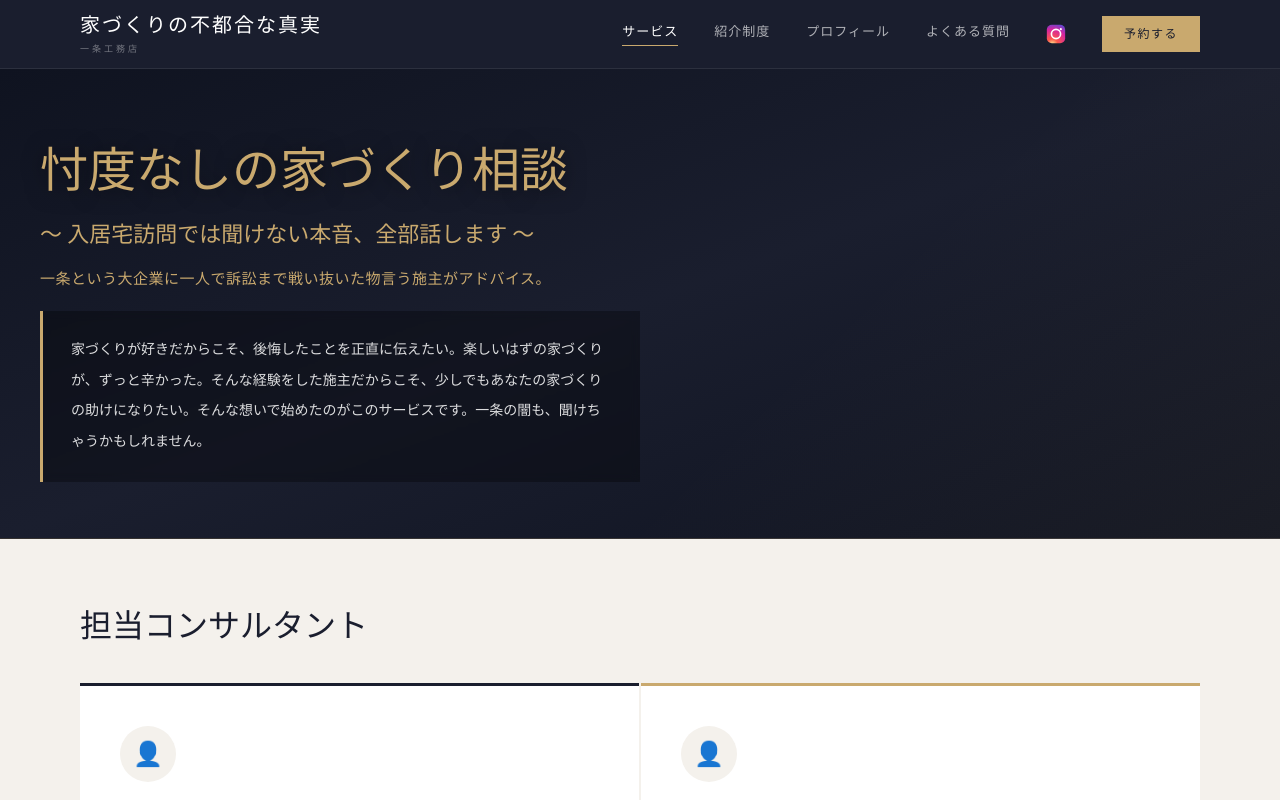
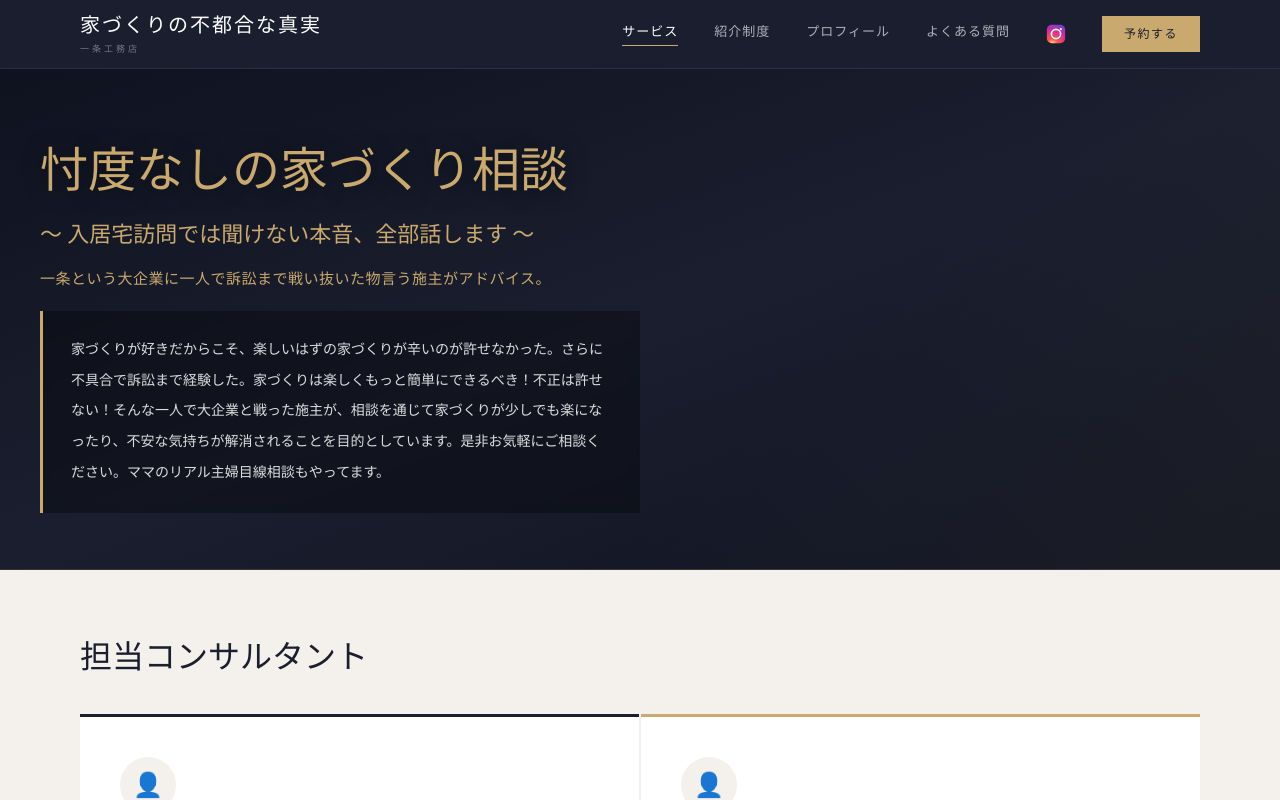
Before and after one commit to tradehant1-cloud/ichijo-consul, a React (Vite) app: page / in a window 1280 px wide. Shown: the top 800 px of the page. Built offline with nearby package versions, Linux system fonts and the light colour scheme.

Commit message:
update hero description

```diff
--- a/src/App.jsx
+++ b/src/App.jsx
@@ -261,10 +261,10 @@
     .footer-insta { color: rgba(255,255,255,0.4); transition: color 0.2s; display: flex; }
     .footer-insta:hover { color: #fff; }
     .how-grid { display: grid; grid-template-columns: repeat(4, 1fr); }
-    .how-step { padding: 20px 24px; border-right: 1px solid #f0ede8; }
+    .how-step { padding: 14px 20px; border-right: 1px solid #f0ede8; }
     .how-step:last-child { border-right: none; }
-    .how-num { font-family: 'Cormorant Garamond', serif; font-size: 32px; color: #e8e2d8; font-weight: 600; margin-bottom: 8px; }
-    .how-text { font-size: 13px; color: #444; line-height: 1.8; }
+    .how-num { font-family: 'Cormorant Garamond', serif; font-size: 26px; color: #e8e2d8; font-weight: 600; margin-bottom: 4px; }
+    .how-text { font-size: 12px; color: #444; line-height: 1.6; }
     @media (max-width: 768px) {
       .header-inner { padding: 0 20px; }
       .nav-links { display: none; }
@@ -332,7 +332,7 @@
                 一条という大企業に一人で訴訟まで戦い抜いた物言う施主がアドバイス。
               </p>
               <p className="page-desc">
-                家づくりが好きだからこそ、後悔したことを正直に伝えたい。楽しいはずの家づくりが、ずっと辛かった。そんな経験をした施主だからこそ、少しでもあなたの家づくりの助けになりたい。そんな想いで始めたのがこのサービスです。一条の闇も、聞けちゃうかもしれません。
+                家づくりが好きだからこそ、楽しいはずの家づくりが辛いのが許せなかった。さらに不具合で訴訟まで経験した。家づくりは楽しくもっと簡単にできるべき！不正は許せない！そんな一人で大企業と戦った施主が、相談を通じて家づくりが少しでも楽になったり、不安な気持ちが解消されることを目的としています。是非お気軽にご相談ください。ママのリアル主婦目線相談もやってます。
               </p>
             </div>
           </div>
@@ -431,8 +431,8 @@
               </div>
 
               {/* 相談の流れ */}
+              <h3 style={{ fontSize: 16, fontWeight: 500, color: "#1a1e2e", letterSpacing: 1, marginBottom: 12 }}>相談の流れ</h3>
               <div style={{ background: "#fff", borderLeft: "4px solid #c9a96e", marginBottom: 0 }}>
-
                 <div className="how-grid">
                   {["Googleカレンダーで日程を予約", "予約確認メールが届く", "PayPay / カードでお支払い（¥3,000）", "Zoom / Google Meetで相談（30分）"].map((step, i) => (
                     <div key={i} className="how-step">
```
